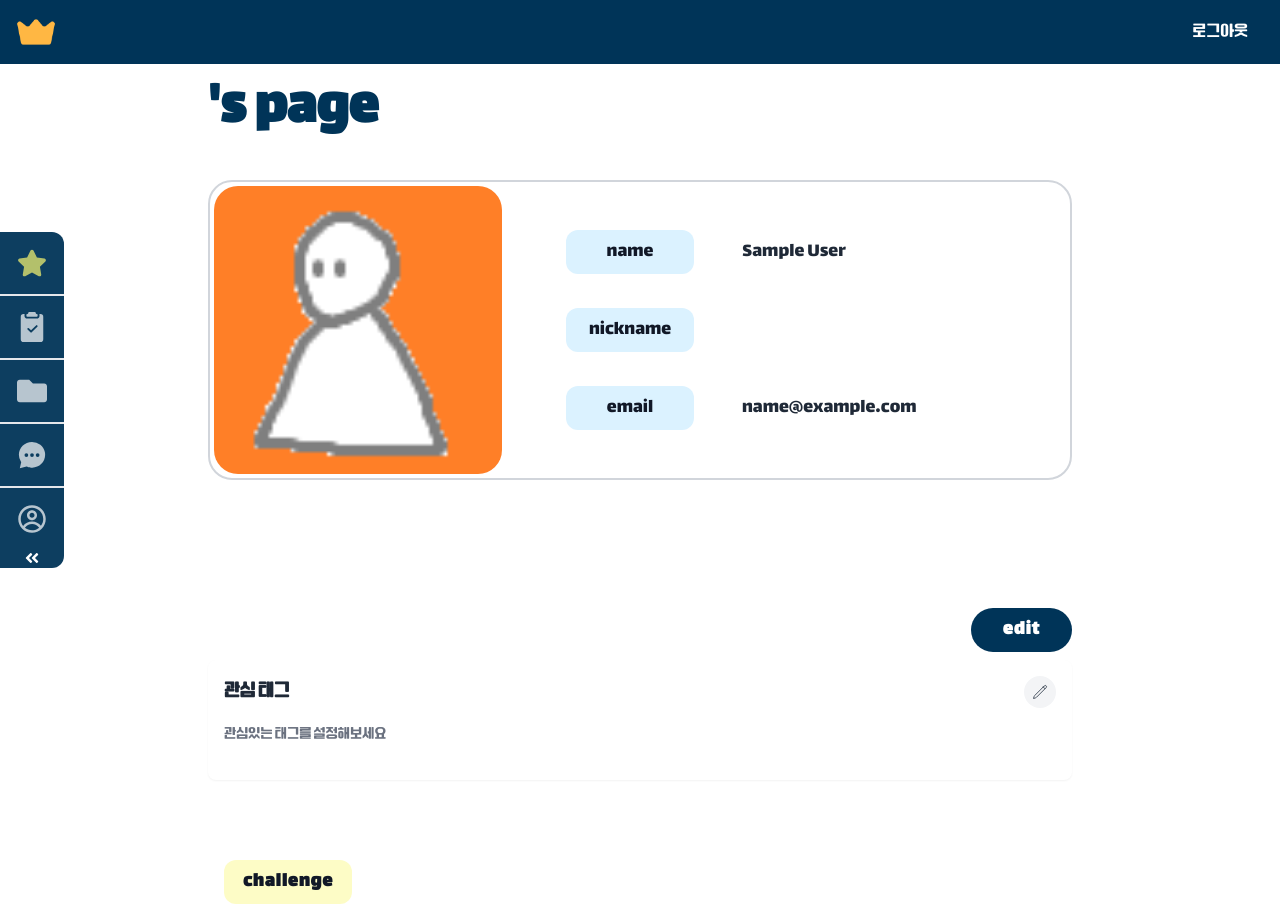
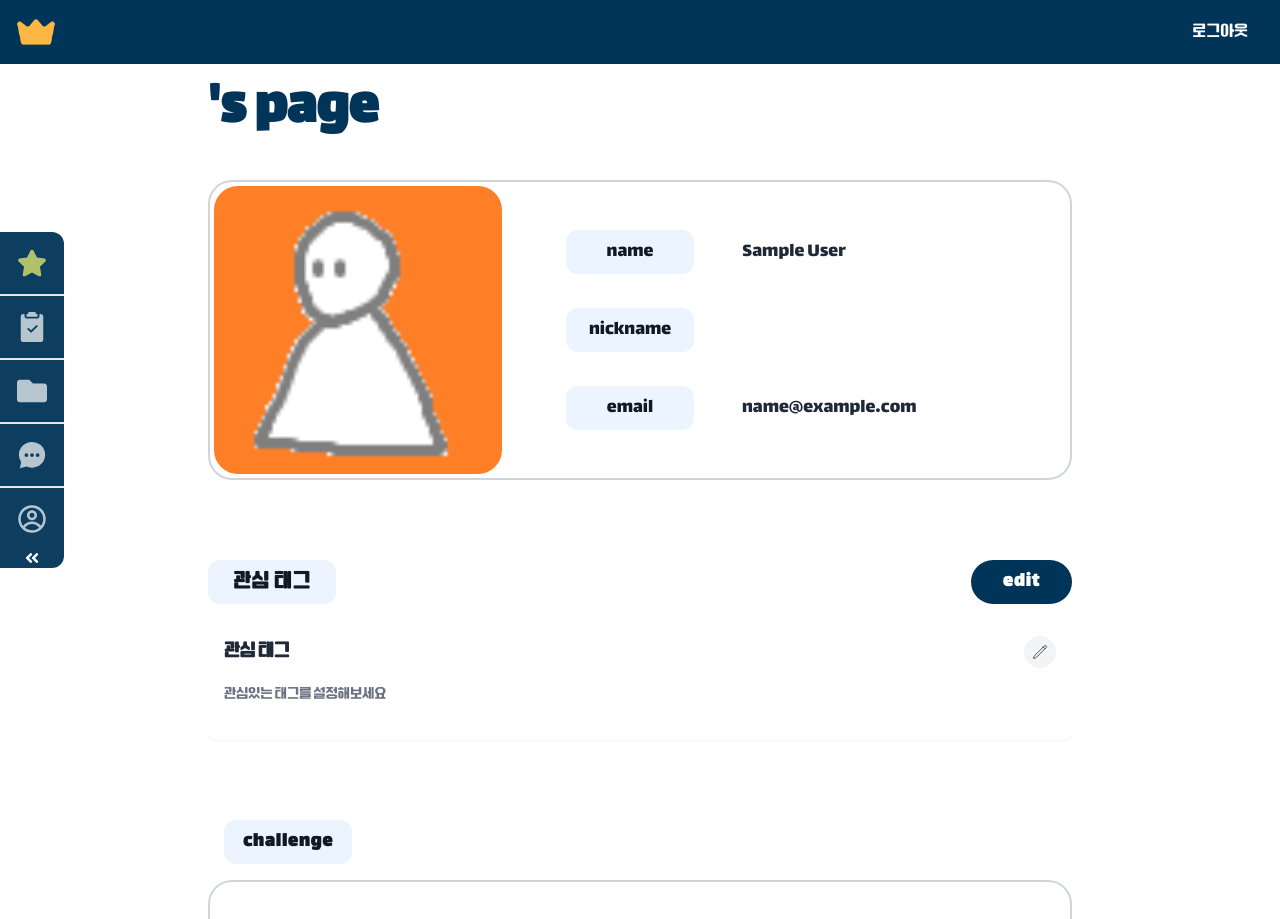
Before and after one commit to namgi2386/DreamMoA, a React (Vite) app in the folder FE/: page /mypage in a window 1280 px wide. Shown: the top 919 px of the page. Built offline with nearby package versions, Linux system fonts and the light colour scheme; sample sign-in values are in the browser's storage; what @xeger/quill-image-actions, @xeger/quill-image-formats would draw is missing.

Commit message:
Style: TagSelect CSS를 전체적인 CSS에 맞춰 수정

```diff
--- a/FE/src/components/mypage/MyInfoCard.jsx
+++ b/FE/src/components/mypage/MyInfoCard.jsx
@@ -20,7 +20,7 @@ import { authApi } from '../../services/api/authApi';
 // 중복되는 CSS 변수분리
 const totalBackGroundColor = "bg-white"
 const tagBodyStyles = 'flex items-center gap-12'
-const tagTitleStyles = `bg-my-blue-3 px-4 py-2 rounded-xl  cursor-default transition-all duration-300
+const tagTitleStyles = `bg-blue-200 bg-opacity-30 px-4 py-2 rounded-xl cursor-default transition-all duration-300
                         text-xl w-32 text-center hover:bg-my-yellow text-gray-900 hover:bg-opacity-30`
 const tagContentStyles = 'text-gray-800 cursor-default text-xl'
 
--- a/FE/src/pages/User/MyPage.jsx
+++ b/FE/src/pages/User/MyPage.jsx
@@ -149,21 +149,29 @@ export default function MyPage() {
           />
 
           {/* 관심 태그 섹션 */}
-          <div className="relative flex justify-end pb-2">
+          <div className="flex justify-between items-center mt-20 mb-4">
+            <h1
+              className="bg-blue-200 px-4 py-2 rounded-xl cursor-pointer transition-all duration-300 font-bold tracking-wider
+              text-xl w-32 text-center text-gray-900 bg-opacity-30 hover:bg-opacity-60"
+            >
+              관심 태그
+            </h1>
+
             <div className="relative">
               <motion.button
                 whileHover={{ scale: 1.05 }}
                 transition={{ duration: 0.3 }}
-                className={`relative z-10 px-8 py-2 rounded-full mt-32 duration-300 font-bold tracking-wider text-xl
-          ${
-            isEdittagState
-              ? "bg-my-yellow bg-opacity-50 text-black hover:bg-opacity-80"
-              : "bg-my-blue-1 text-white"
-          }`}
+                className={`relative z-10 px-8 py-2 rounded-full duration-300 font-bold tracking-wider text-xl
+        ${
+          isEdittagState
+            ? "bg-my-yellow bg-opacity-50 text-black hover:bg-opacity-80"
+            : "bg-my-blue-1 text-white"
+        }`}
                 onClick={handleEdittag}
               >
                 {isEdittagState ? "completed" : "edit"}
               </motion.button>
+
               <AnimatePresence>
                 {isEdittagState && (
                   <motion.button
@@ -177,7 +185,7 @@ export default function MyPage() {
                       damping: 15,
                       delay: 0.1,
                     }}
-                    className="absolute z-0 right-0 top-32 px-8 py-2 rounded-full font-bold tracking-wider text-xl
+                    className="absolute z-0 right-0 top-0 px-8 py-2 rounded-full font-bold tracking-wider text-xl
             bg-gray-200 text-gray-700"
                     onClick={handleCanceltag}
                   >
@@ -193,8 +201,8 @@ export default function MyPage() {
           />
           {/* 챌린지 섹션 */}
           <h1
-            className={`ml-4 mt-20 mb-4 bg-my-yellow px-4 py-2 rounded-xl  cursor-pointer transition-all duration-300 font-bold tracking-wider
-                        text-xl w-32 text-center hover:bg-my-yellow text-gray-900 bg-opacity-40 hover:bg-opacity-60  `}
+            className={`ml-4 mt-20 mb-4 bg-blue-200 px-4 py-2 rounded-xl  cursor-pointer transition-all duration-300 font-bold tracking-wider
+                        text-xl w-32 text-center text-gray-900 bg-opacity-30 hover:bg-opacity-60  `}
           >
             challenge
           </h1>
```
